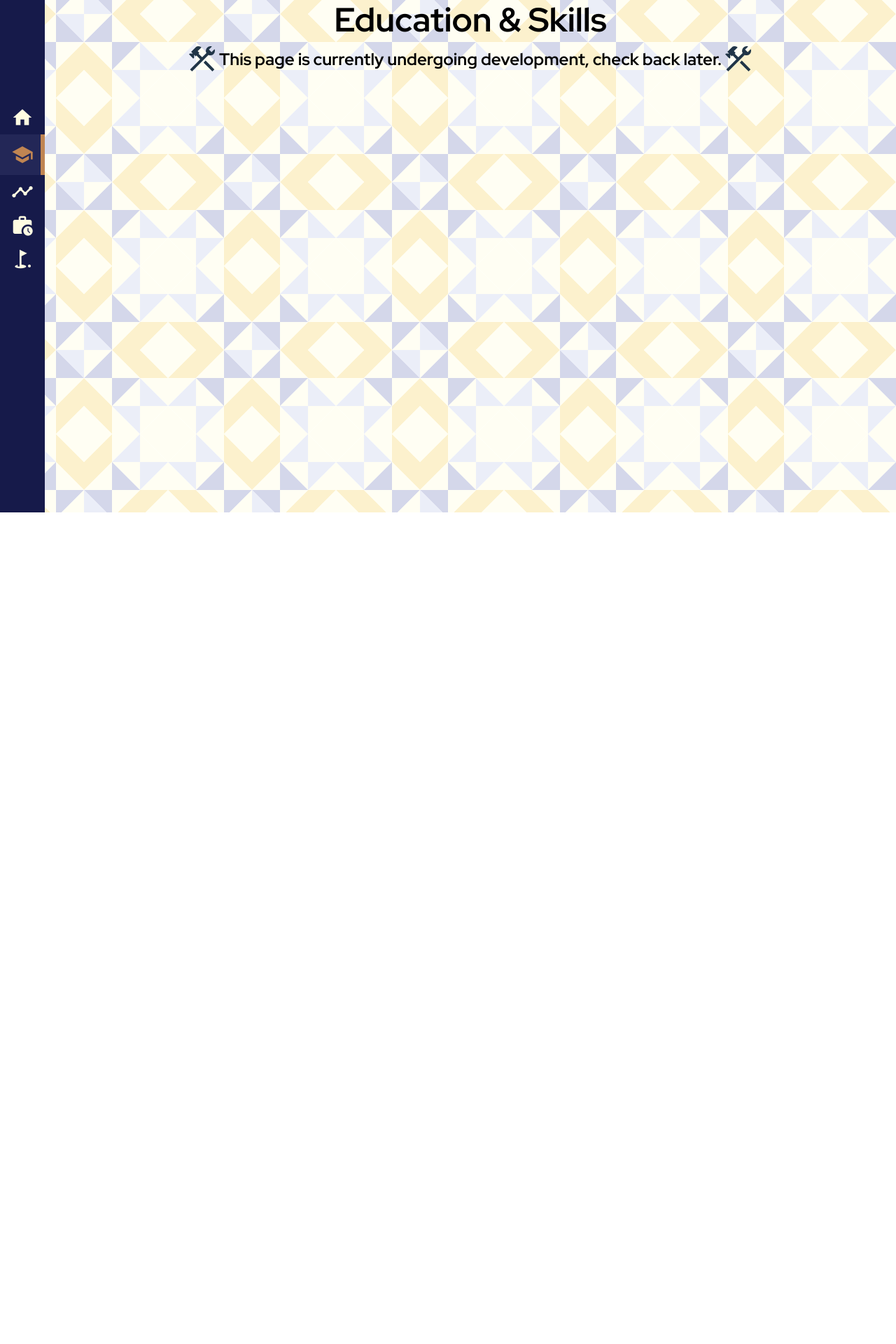
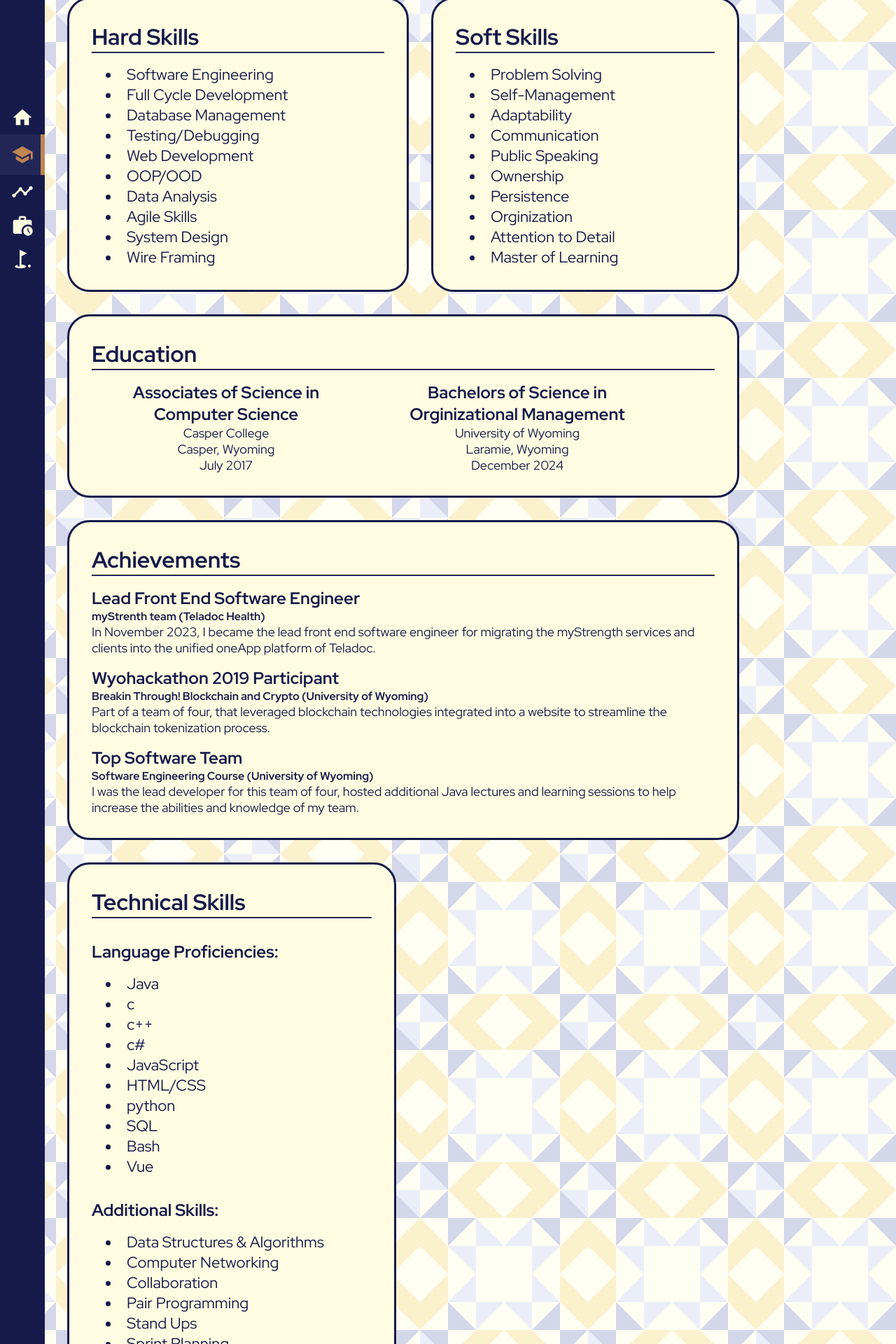
Before and after one commit to caledep/caledep.github.io, a Vue app: page /education in a window 1280 px wide. Shown: the part 100-2020 px from the top of the page at 70% size. Before the commit the page ends 832 px from the top, so only its background shows below. Built offline with nearby package versions, Linux system fonts and the light colour scheme.

Commit message:
syncing branch

```diff
--- a/src/views/Education.vue
+++ b/src/views/Education.vue
@@ -1,31 +1,252 @@
+
 <template>
-    <main class="education-page">
-        <div class="card">
-            <h1>Education & Skills</h1>
+  <main class="education-page">
+     <div class="top-block">
+        <div class="resume-block">
+           <div class="skills-block">
+              <div class="cell">
+                 <h1>{{ title.hSkillTitle }}</h1>
+                 <hr>
+                 <div>
+                    <li v-for="hSkill in hSkills">
+                       {{ hSkill.skill }}
+                    </li>
+                 </div>
+              </div>
+              <div class="cell">
+                 <h1>{{ title.sSkillTitle }}</h1>
+                 <hr>
+                 <div>
+                    <li v-for="sSkill in sSkills">
+                       {{ sSkill.skill }}
+                    </li>
+                 </div>
+              </div>
+           </div>
+           <div class="edu-block">
+              <div class="education cell">
+                 <h1>{{ title.eduTitle }}</h1>
+                 <hr>
+                 <div class="degrees">
+                    <div>
+                       <h2>{{ title.eduSubTitle1 }}</h2>
+                       <p>{{ desc.edu1 }}</p>
+                       <p>{{ desc.eduLoc1 }}</p>
+                       <p>{{ desc.eduDate1 }}</p>
+                    </div>
+                    <div>
+                       <h2>{{ title.eduSubTitle2 }}</h2>
+                       <p>{{ desc.edu2 }}</p>
+                       <p>{{ desc.eduLoc2 }}</p>
+                       <p>{{ desc.eduDate2 }}</p>
+                    </div>
+                 </div>
+              </div>
+              <div class="achievements cell">
+                 <h1>{{ title.achiTitle }}</h1>
+                 <hr>
+                 <div>
+                    <h2>{{ title.achiSubTitle1 }}</h2>
+                    <h4>{{ desc.achi1 }}</h4>
+                    <p>{{ desc.achiDesc1 }}</p>
+                 </div>
+                 <div>
+                    <h2>{{ title.achiSubTitle2 }}</h2>
+                    <h4>{{ desc.achi2 }}</h4>
+                    <p>{{ desc.achiDesc2 }}</p>
+                 </div>
+                 <div>
+                    <h2>{{ title.achiSubTitle3 }}</h2>
+                    <h4>{{ desc.achi3 }}</h4>
+                    <p>{{ desc.achiDesc3 }}</p>
+                 </div>
+              </div>
+           </div>
         </div>
-        <p class="construction_notice">
-            <img src="/icon_construction_dark.svg" class="icon" alt="construction icon" />
-            <b>This page is currently undergoing development, check back later.</b>
-            <img src="/icon_construction_dark.svg" class="icon" alt="construction icon" />
-        </p>
-    </main>
+        <div class="tech-block cell">
+           <h1>{{ title.tSkillTitle }}</h1>
+           <hr>
+           <div>
+           <h2>{{ title.tSkillSubTitle1 }}</h2>
+           <li v-for="tSkill in tSkills1">
+              {{ tSkill.skill }}
+           </li>
+        </div>
+        <div>
+           <h2>{{ title.tSkillSubTitle2 }}</h2>
+           <li v-for="tSkill in tSkills2">
+              {{ tSkill.skill }}
+           </li>
+        </div>
+        </div>
+     </div>
+     <div class="bottom-block">
+        <h1></h1>
+        <div></div>
+     </div>
+  </main>
 </template>
 <script setup>
+  import { ref } from 'vue';
+  const title = {hSkillTitle: 'Hard Skills',
+                 sSkillTitle: "Soft Skills",
+                 tSkillTitle: "Technical Skills",
+                 tSkillSubTitle1: "Language Proficiencies:",
+                 tSkillSubTitle2: "Additional Skills:",
+                 eduTitle: "Education",
+                 eduSubTitle1: "Associates of Science in Computer Science",
+                 eduSubTitle2: "Bachelors of Science in Orginizational Management",
+                 achiTitle: "Achievements",
+                 achiSubTitle1: "Lead Front End Software Engineer",
+                 achiSubTitle2: "Wyohackathon 2019 Participant",
+                 achiSubTitle3: "Top Software Team"}
+  const desc = {edu1: "Casper College",
+                edu2: "University of Wyoming",
+                eduLoc1: "Casper, Wyoming",
+                eduLoc2: "Laramie, Wyoming",
+                eduDate1: "July 2017",
+                eduDate2: "December 2024",
+                achi1: "myStrenth team (Teladoc Health)",
+                achiDesc1: "In November 2023, I became the lead front end software engineer for migrating the myStrength services and clients into the unified oneApp platform of Teladoc.",
+                achi2: "Breakin Through! Blockchain and Crypto (University of Wyoming)",
+                achiDesc2: "Part of a team of four, that leveraged blockchain technologies integrated into a website to streamline the blockchain tokenization process.",
+                achi3: "Software Engineering Course (University of Wyoming)",
+                achiDesc3: "I was the lead developer for this team of four, hosted additional Java lectures and  learning sessions to help increase the abilities and knowledge of my team.",}
+  const hSkills = ref([{ skill: 'Software Engineering'},
+                       { skill: 'Full Cycle Development'},
+                       { skill: 'Database Management'},
+                       { skill: 'Testing/Debugging'},
+                       { skill: 'Web Development'},
+                       { skill: 'OOP/OOD'},
+                       { skill: 'Data Analysis'},
+                       { skill: 'Agile Skills'},
+                       { skill: 'System Design'},
+                       { skill: 'Wire Framing'}])
+  const sSkills = ref([{ skill: 'Problem Solving'},
+                       { skill: 'Self-Management'},
+                       { skill: 'Adaptability'},
+                       { skill: 'Communication'},
+                       { skill: 'Public Speaking'},
+                       { skill: 'Ownership'},
+                       { skill: 'Persistence'},
+                       { skill: 'Orginization'},
+                       { skill: 'Attention to Detail'},
+                       { skill: 'Master of Learning'}])
+  const tSkills1 = ref([{ skill: 'Java'},
+                        { skill: 'c'},
+                        { skill: 'c++'},
+                        { skill: 'c#'},
+                        { skill: 'JavaScript'},
+                        { skill: 'HTML/CSS'},
+                        { skill: 'python'},
+                        { skill: 'SQL'},
+                        { skill: 'Bash'},
+                        { skill: 'Vue'}])
+  const tSkills2 = ref([{ skill: 'Data Structures & Algorithms'},
+                        { skill: 'Computer Networking'},
+                        { skill: 'Collaboration'},
+                        { skill: 'Pair Programming'},
+                        { skill: 'Stand Ups'},
+                        { skill: 'Sprint Planning'},
+                        { skill: 'Quarterly Planning'},
+                        { skill: 'Version Control'},
+                        { skill: 'Deployment'},
+                        { skill: 'Containerization'},
+                        { skill: 'DBMS/RDBMS'},
+                        { skill: 'Hippa Standards'},
+                        { skill: 'WCAG Compliance'},
+                        { skill: 'Development Piplines'},
+                        { skill: 'Unit Testing/e2e Testing'},
+                        { skill: 'Code Reviews & Feedback'},
+                        { skill: 'Technical Documentation'},
+                        { skill: 'Speaking about technical ideas with technical and non-technical audiences'},
+                        { skill: 'Project Tracking Software'}])
+</script>
+<style lang="scss" scoped>
+main {
+  display: flex;
+  flex-direction: column;
+  gap: 2rem;
+  color: var(--primary);
 
-</script>
-<style scoped>
-.construction_notice {
-  display: flex;
-  width:100%;
-  justify-content: center;
-  align-items: center;
-  font-size: 1.5rem;
-}
-.card {
-  display: flex;
-  justify-content: center;
-  align-items: center;
-  font-size: 1.5rem;
+  li {
+     font-size: 22px;
 
+     position: -12px;
+     padding-left: 20px;
+  }
+  p {
+     font-size: 18px;
+  }
+  hr {
+     border-color: var(--primary-hover);
+  }
+  .cell {
+     padding: 2rem;
+     background: #FFFCE2;
+     border: solid;
+     border-width: 0.2rem;
+     border-color: var(--primary);
+     border-radius:2em;
+  }
+  .top-block {
+     display: flex;
+     flex-flow: row;
+     flex-wrap: wrap;
+     gap: 2rem;
+  }
+  .bottom-block {
+     max-width: 87rem;
+  }
+  .resume-block {
+     display: flex;
+     flex-direction: column;
+     gap: 2rem;
+  }
+  .skills-block {
+     display: flex;
+     flex-flow: row;
+     flex-wrap:wrap;
+     max-width: 60rem;
+     gap: 2rem;
+     div {
+        flex-grow: 1;
+        li:first-child {
+           padding-block-start: 1rem;
+        }
+     }
+  }
+  .edu-block {
+     display: flex;
+     flex-direction: column;
+     max-width: 60rem;
+     gap: 2rem;
+  }
+  .tech-block {
+     display: flex;
+     flex-direction: column;
+     flex-grow: 1;
+     flex-shrink: 1;
+     max-width: 25rem;
+     min-width: 20rem;
+     h2 {
+        padding-top: 2rem;
+        padding-bottom: 1rem;
+     }
+  }
+  .degrees {
+     display: flex;
+     gap: 2rem;
+     padding-top: 1rem;
+     div{
+        text-align: center;
+        max-width: 24rem;
+     }
+  }
+  .achievements {
+     div {
+        padding-top: 1rem;
+     }
+  }
 }
 </style>
```
